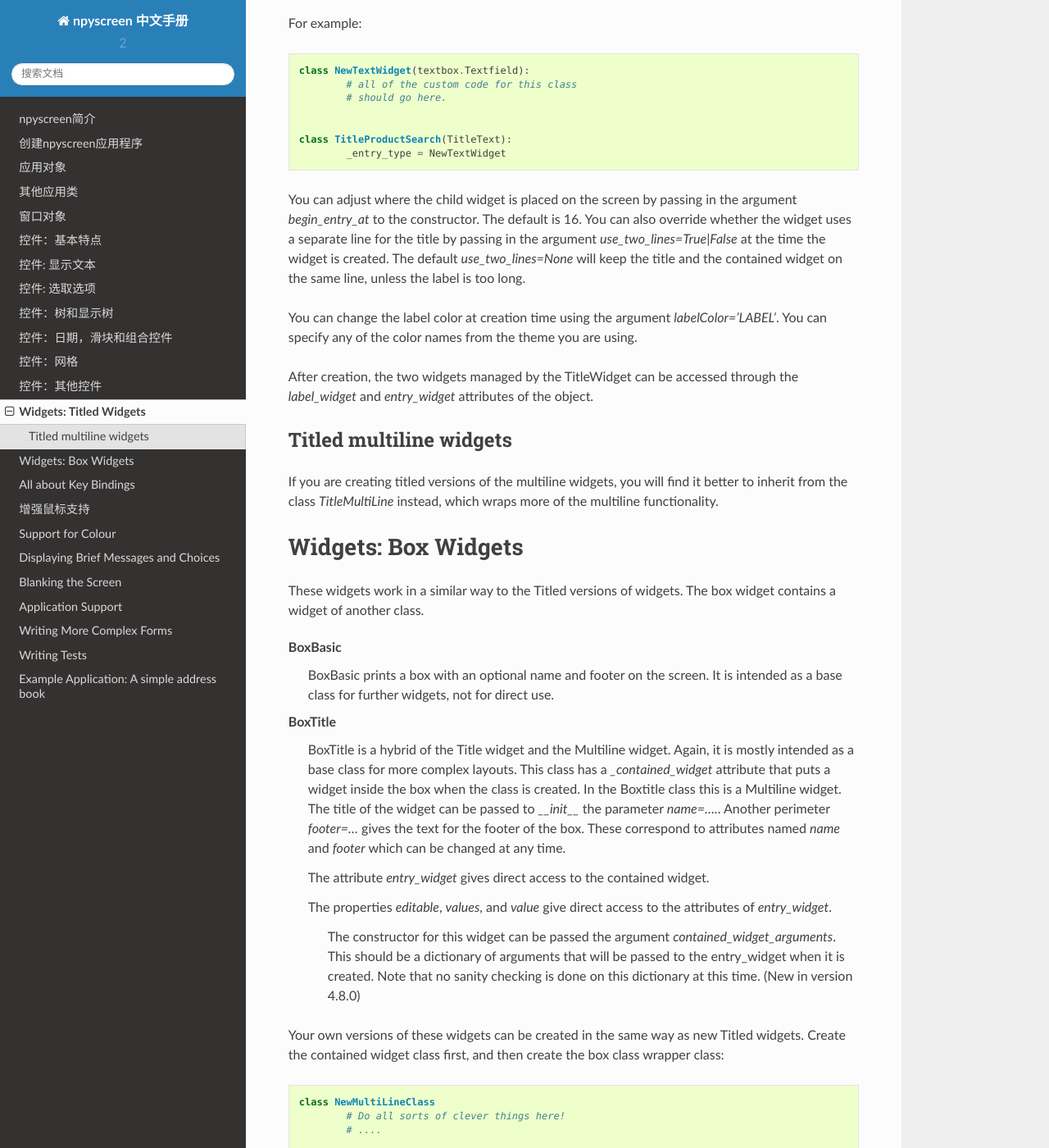
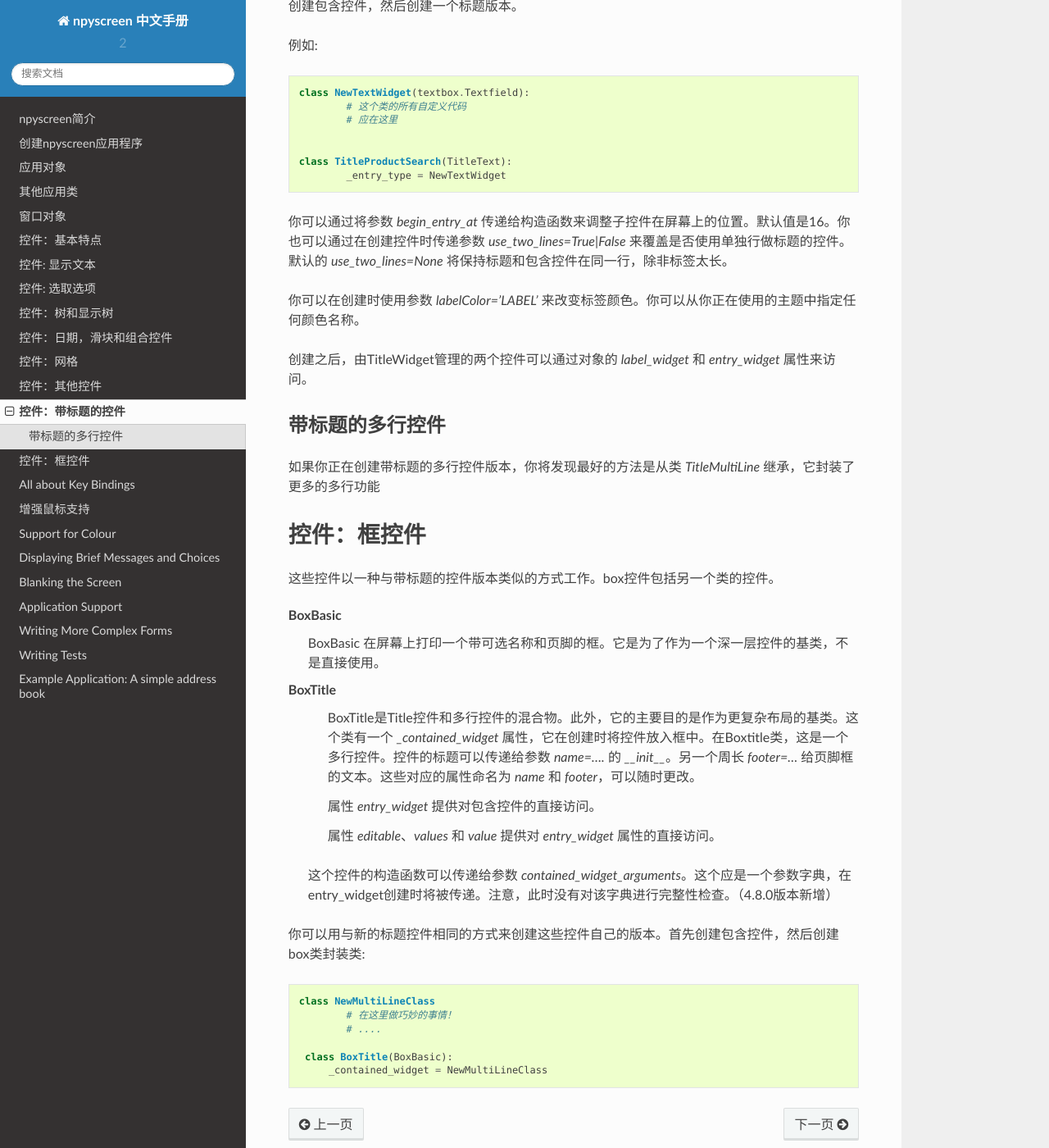
Before and after one commit to will-mei/npyscreen_doc_zh, a Sphinx documentation site: the page built from docs/source/widgets-title.rst, in a window 1280 px wide and 1400 px high, scrolled down 364 px. Shown: the whole window at 82% size. Built offline with Sphinx 7.4.7 and the Read the Docs theme 2.0.0, drawn with Linux system fonts in a browser that asks for light colours; some of the changed text lies outside the part shown.

Commit message:
widget title

```diff
--- a/docs/source/widgets-title.rst
+++ b/docs/source/widgets-title.rst
@@ -1,57 +1,58 @@
-Widgets: Titled Widgets
+控件：带标题的控件
 ***********************
 
-Most versions of the standard widget set come in two forms - a basic version and a corresponding version that also prints a label with the name of the widget.  For example, Textfield and TitleText.
+大多数标准控件版本有两种形式 - 一个基础版本和一个相应版本，后者也打印一个带控件名称的标签。例如，Textfield和TitleText。
 
-The Title versions are in fact a wrapper around a contained widget, rather than being a proper widget in their own right, and this can be a cause of confusion when modifying their behaviour.
+标题版本实际上是一个包含控件的装饰器，而不是成为一个对它们本身合适的控件，并且会在修改它们行为时造成混乱。
 
 In general, to create your own version of these widgets, you should first create the contained widget, and then create a titled version.
+通常情况下，为了创建自己的这些控件版本，你首先应该创建包含控件，然后创建一个标题版本。
 
-For example::
+例如::
 
 	class NewTextWidget(textbox.Textfield):
-		# all of the custom code for this class
-		# should go here.
+		# 这个类的所有自定义代码
+		# 应在这里
 
 
 	class TitleProductSearch(TitleText):
 		_entry_type = NewTextWidget
 
-You can adjust where the child widget is placed on the screen by passing in the argument *begin_entry_at* to the constructor. The default is 16. You can also override whether the widget uses a separate line for the title by passing in the argument *use_two_lines=True|False* at the time the widget is created.  The default *use_two_lines=None* will keep the title and the contained widget on the same line, unless the label is too long.
+你可以通过将参数 *begin_entry_at* 传递给构造函数来调整子控件在屏幕上的位置。默认值是16。你也可以通过在创建控件时传递参数 *use_two_lines=True|False* 来覆盖是否使用单独行做标题的控件。默认的 *use_two_lines=None* 将保持标题和包含控件在同一行，除非标签太长。
 
-You can change the label color at creation time using the argument *labelColor='LABEL'*.  You can specify any of the color names from the theme you are using.
+你可以在创建时使用参数 *labelColor='LABEL'* 来改变标签颜色。你可以从你正在使用的主题中指定任何颜色名称。
 
-After creation, the two widgets managed by the TitleWidget can be accessed through the *label_widget* and *entry_widget* attributes of the object.
+创建之后，由TitleWidget管理的两个控件可以通过对象的 *label_widget* 和 *entry_widget* 属性来访问。
 
 
-Titled multiline widgets
+带标题的多行控件
 ++++++++++++++++++++++++
 
-If you are creating titled versions of the multiline widgets, you will find it better to inherit from the class `TitleMultiLine` instead, which wraps more of the multiline functionality.
+如果你正在创建带标题的多行控件版本，你将发现最好的方法是从类 `TitleMultiLine` 继承，它封装了更多的多行功能
 
 
-Widgets: Box Widgets
+控件：框控件
 ********************
 
-These widgets work in a similar way to the Titled versions of widgets.  The box widget contains a widget of another class.
+这些控件以一种与带标题的控件版本类似的方式工作。box控件包括另一个类的控件。
 
 
 BoxBasic
-   BoxBasic prints a box with an optional name and footer on the screen.  It is intended as a base class for further widgets, not for direct use.
+	 BoxBasic 在屏幕上打印一个带可选名称和页脚的框。它是为了作为一个深一层控件的基类，不是直接使用。
 
 BoxTitle
-    BoxTitle is a hybrid of the Title widget and the Multiline widget.  Again, it is mostly intended as a base class for more complex layouts.  This class has a `_contained_widget` attribute that puts a widget inside the box when the class is created.  In the Boxtitle class this is a Multiline widget.  The title of the widget can be passed to `__init__` the parameter `name=....`.  Another perimeter  `footer=...` gives the text for the footer of the box.  These correspond to attributes named `name` and `footer` which can be changed at any time.
+		BoxTitle是Title控件和多行控件的混合物。此外，它的主要目的是作为更复杂布局的基类。这个类有一个 `_contained_widget` 属性，它在创建时将控件放入框中。在Boxtitle类，这是一个多行控件。控件的标题可以传递给参数 `name=....` 的 `__init__`。另一个周长 `footer=...` 给页脚框的文本。这些对应的属性命名为 `name` 和 `footer`，可以随时更改。
 
-    The attribute `entry_widget` gives direct access to the contained widget.
+		属性 `entry_widget` 提供对包含控件的直接访问。
 
-    The properties `editable`, `values`, and `value` give direct access to the attributes of `entry_widget`.
+		属性 `editable`、`values` 和 `value` 提供对 `entry_widget` 属性的直接访问。
 
-	The constructor for this widget can be passed the argument `contained_widget_arguments`. This should be a dictionary of arguments that will be passed to the entry_widget when it is created.  Note that no sanity checking is done on this dictionary at this time. (New in version 4.8.0)
+	这个控件的构造函数可以传递给参数 `contained_widget_arguments`。这个应是一个参数字典，在entry_widget创建时将被传递。注意，此时没有对该字典进行完整性检查。（4.8.0版本新增）
 
-Your own versions of these widgets can be created in the same way as new Titled widgets.  Create the contained widget class first, and then create the box class wrapper class::
+你可以用与新的标题控件相同的方式来创建这些控件自己的版本。首先创建包含控件，然后创建box类封装类::
 
 	class NewMultiLineClass
-		# Do all sorts of clever things here!
+		# 在这里做巧妙的事情！
 		# ....
 
 	 class BoxTitle(BoxBasic):
```
